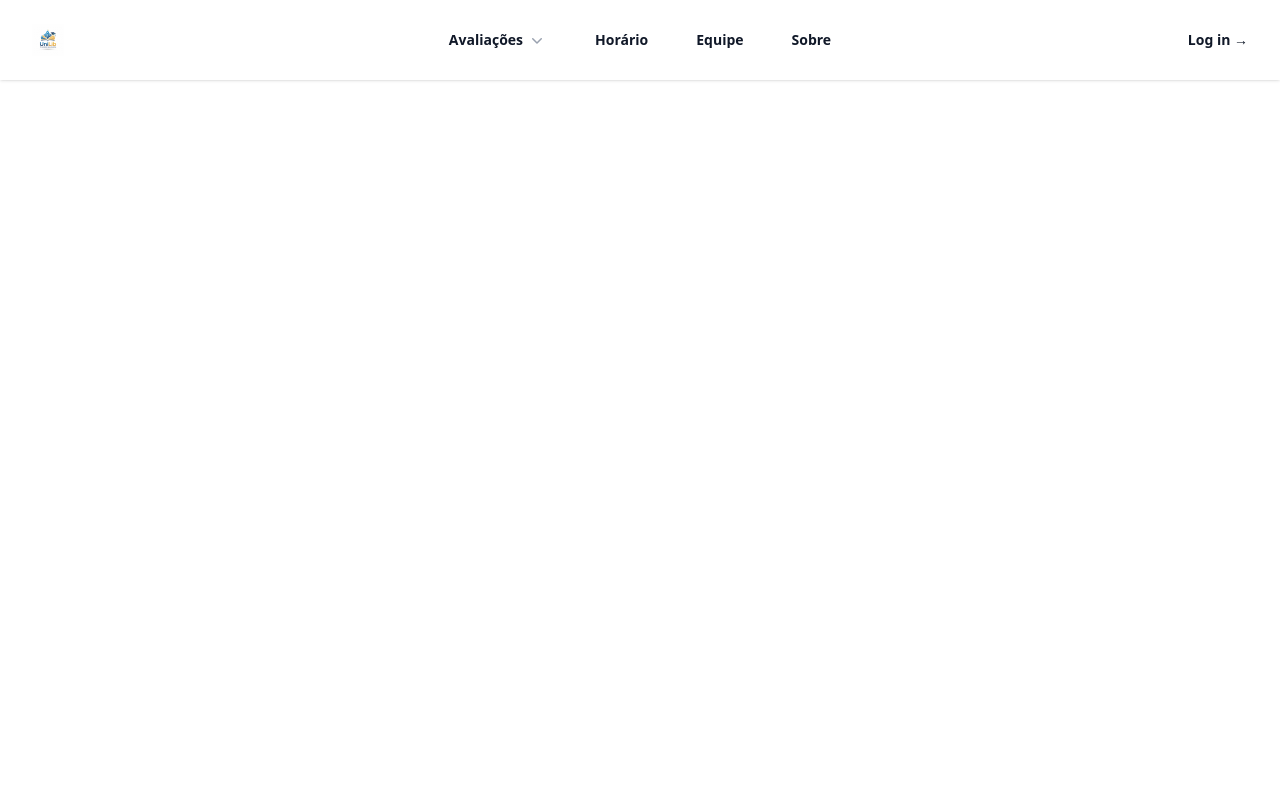
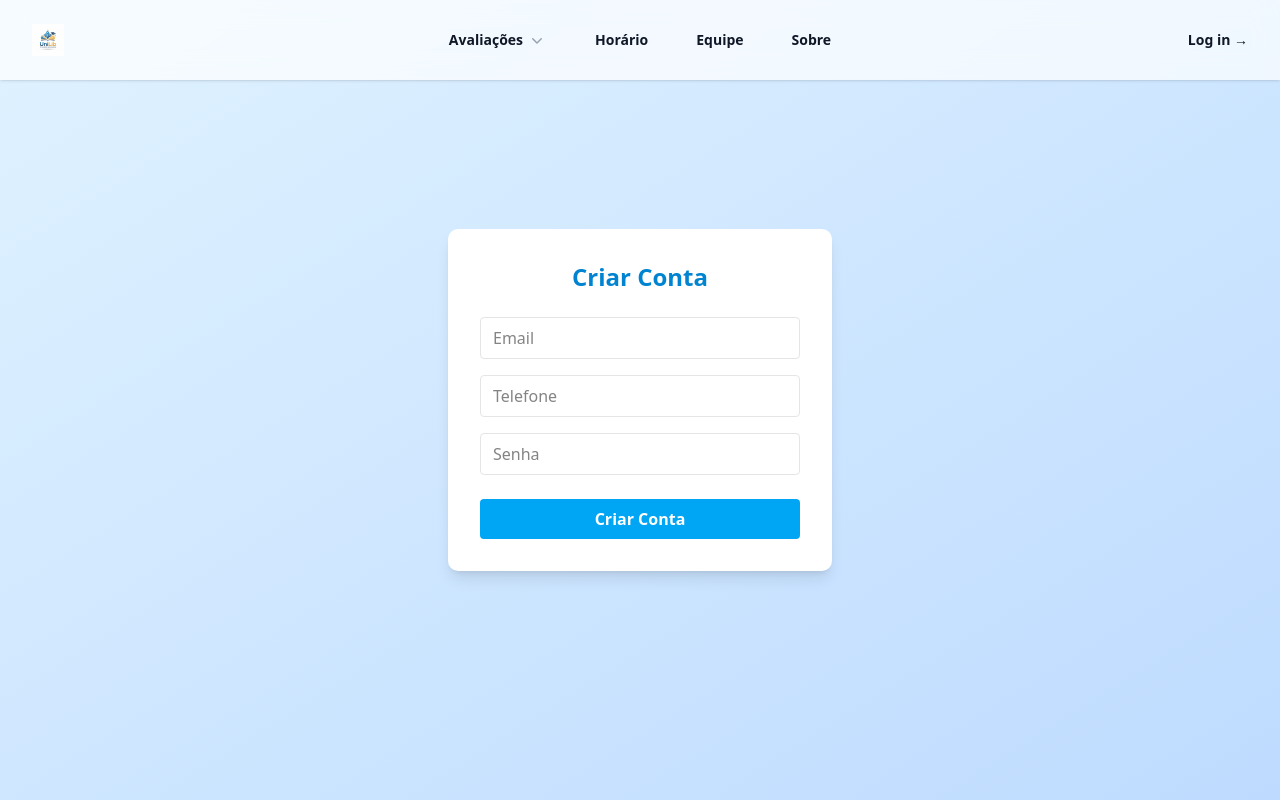
Before and after one commit to Jmisse1ST/ETSI, a React (Vite) app: page /criarConta in a window 1280 px wide. Built offline with nearby package versions, Linux system fonts and the light colour scheme.

Commit message:
Created the register section frontend

```diff
--- a/src/App.tsx
+++ b/src/App.tsx
@@ -7,12 +7,14 @@ import Trabalhos from "./paginas/Trabalhos";
 import Testes from "./paginas/Testes";
 import Home from "./paginas/Home";
 import Login from "./paginas/Login";
+import CriarConta from "./paginas/CriarConta";
 
 const App = () => {
   return (
     <>
       <Header/>
       <Routes>
+        <Route path="/criarConta" element={ <CriarConta /> } />
         <Route path="/login" element={ <Login /> } />
         <Route path="/" element={ <Home />} />
         <Route path="/sobre" element={ <Sobre /> } />
--- a/src/Section/Header.tsx
+++ b/src/Section/Header.tsx
@@ -3,6 +3,7 @@
 import { useState } from 'react';
 import { Link } from 'react-router-dom';
 import logo from '../assets/logo.png';
+import { products } from '../constants/index';
 
 import {
   Dialog,
@@ -17,20 +18,12 @@ import {
 } from '@headlessui/react'
 import {
   Bars3Icon,
-  ChartPieIcon,
-  CursorArrowRaysIcon,
   XMarkIcon,
 } from '@heroicons/react/24/outline'
 import { ChevronDownIcon } from '@heroicons/react/20/solid'
 
-const products = [
-    { name: 'Testes', description: 'Consulte as datas das suas avaliações', to: "/testes", icon: ChartPieIcon },
-    { name: 'Trabalhos', description: 'Consulte as datas de entrega dos seus trabalhos', to: "/trabalhos", icon: CursorArrowRaysIcon }
-]
-
 export default function Header() {
   const [mobileMenuOpen, setMobileMenuOpen] = useState(false)
-
   return (
     <header className="bg-white/70 backdrop-blur-md fixed top-0 left-0 w-full z-50 shadow-sm transition-colors duration-300">
       <nav aria-label="Global" className="mx-auto flex max-w-7xl items-center justify-between p-6 lg:px-8">
@@ -40,9 +33,7 @@ export default function Header() {
             <img
               alt="Logo"
               src={ logo }
-              className="h-8 w-auto"
-
-            />
+              className="h-8 w-auto"/>
           </Link>
         </div>
         <div className="flex lg:hidden">
@@ -169,12 +160,11 @@ export default function Header() {
                 </Link>
               </div>
               <div className="py-6">
-                <a
-                  href="#"
+                <Link to="/login"
                   className="-mx-3 block rounded-lg px-3 py-2.5 text-base/7 font-semibold text-gray-900 hover:bg-gray-50"
                 >
                   Log in
-                </a>
+                </Link>
               </div>
             </div>
           </div>
--- a/src/Section/Team.tsx
+++ b/src/Section/Team.tsx
@@ -17,11 +17,13 @@ export default function Team() {
           <ul role="list" className="grid gap-x-8 gap-y-12 sm:grid-cols-2 sm:gap-y-16 xl:col-span-2">
             {people.map((person) => (
               <li key={person.name}>
-                <div className="flex items-center gap-x-6">
+                <div className="flex items-center gap-x-6 hover:scale-105 transition-transform duration-300 ease-in-out">
                   <a href={person.url} target="_blank" rel="noopener noreferrer">
-                    <img alt={person.alt} src={person.imageUrl} className="size-16 rounded-full w-40 h-30" />
+                    <img alt={person.alt} src={person.imageUrl}
+                    className={`size-16 rounded-full
+                      ${person.smallImage ? 'w-70 h-40 md:mt-[-25px] md:ml-0 ml-[-15px]' : 'w-30 h-30'}`} />
                   </a>
-                  <div>
+                  <div className={`${person.smallImage ? 'md:ml-0 ml-[-40px]' : ''}`}>
                     <h3 className="text-base/7 font-semibold tracking-tight text-gray-900">{person.name}</h3>
                     <a href={person.url} target="_blank" rel="noopener noreferrer"><p className="text-sm/6 font-semibold text-indigo-600">{person.role}</p></a>
                   </div>
@@ -31,14 +33,6 @@ export default function Team() {
           </ul>
         </div>
       </div>
-      <br />
-      <br />
-      <br />
-      <br />
-      <br />
-      <br />
-      <br />
-      <br />
       <Footer />
     </section>
   )
--- a/src/constants/index.ts
+++ b/src/constants/index.ts
@@ -1,3 +1,5 @@
+import { ChartPieIcon, CursorArrowRaysIcon } from '@heroicons/react/24/outline';
+
 const people = [
   {
     name: 'Jemisse Macuacua',
@@ -11,6 +13,7 @@ const people = [
     imageUrl: "src/assets/fabio_blue.png",
     url: 'https://fabiaomainato.vercel.app/',
     alt: 'Fabiao Mainato',
+    smallImage: true,
   },
   {
     name: 'Layton Tesoura',
@@ -21,10 +24,17 @@ const people = [
 ];
 
 const whoWeAre = {
-  title: 'Quem Somos',
+  title: 'Quem Somos?',
   description: 'Somos um grupo dinâmico de indivíduos apaixonados por tecnologia e comprometidos em oferecer as melhores experiências para a comunidade acadêmica.'
 };
+
+const products = [
+    { name: 'Testes', description: 'Consulte as datas das suas avaliações', to: "/testes", icon: ChartPieIcon },
+    { name: 'Trabalhos', description: 'Consulte as datas de entrega dos seus trabalhos', to: "/trabalhos", icon: CursorArrowRaysIcon }
+];
+
 export {
     people,
-    whoWeAre
+    whoWeAre,
+    products
 };
--- /dev/null
+++ b/src/paginas/CriarConta.tsx
@@ -0,0 +1,66 @@
+import { useState } from "react";
+
+const CriarConta = () => {
+  const [email, setEmail] = useState("");
+  const [telefone, setTelefone] = useState("");
+  const [password, setPassword] = useState("");
+  const [error, setError] = useState("");
+  const [loading, setLoading] = useState(false);
+
+  const handleSubmit = (e: React.FormEvent) => {
+    e.preventDefault();
+    setError("");
+    if (!email && !telefone) {
+      setError("Informe o email ou o número de telefone.");
+      return;
+    }
+    setLoading(true);
+    setTimeout(() => {
+      setLoading(false);
+      alert("Conta criada com sucesso!");
+    }, 1000);
+  };
+
+  return (
+    <div className="min-h-screen flex items-center justify-center bg-gradient-to-br from-sky-100 to-blue-200 px-5">
+      <form
+        onSubmit={handleSubmit}
+        className="bg-white p-8 rounded-lg shadow-lg w-full max-w-sm flex flex-col gap-4"
+      >
+        <h2 className="text-2xl font-bold text-center text-sky-600 mb-2">Criar Conta</h2>
+        <input
+          type="email"
+          placeholder="Email"
+          className="border rounded px-3 py-2 focus:outline-none focus:ring-2 focus:ring-sky-400"
+          value={email}
+          onChange={e => setEmail(e.target.value)}
+        />
+        <input
+          type="tel"
+          placeholder="Telefone"
+          className="border rounded px-3 py-2 focus:outline-none focus:ring-2 focus:ring-sky-400"
+          value={telefone}
+          onChange={e => setTelefone(e.target.value)}
+        />
+        <input
+          type="password"
+          placeholder="Senha"
+          className="border rounded px-3 py-2 focus:outline-none focus:ring-2 focus:ring-sky-400"
+          value={password}
+          onChange={e => setPassword(e.target.value)}
+          required
+        />
+        {error && <div className="text-red-500 text-sm text-center">{error}</div>}
+        <button
+          type="submit"
+          className="bg-sky-500 hover:bg-sky-600 text-white font-semibold rounded py-2 mt-2 transition"
+          disabled={loading || (!email && !telefone)}
+        >
+          {loading ? "Criando..." : "Criar Conta"}
+        </button>
+      </form>
+    </div>
+  );
+};
+
+export default CriarConta;
--- a/src/paginas/Login.tsx
+++ b/src/paginas/Login.tsx
@@ -1,4 +1,5 @@
 import { useState } from "react";
+import { Link } from "react-router-dom";
 
 const Login = () => {
   const [email, setEmail] = useState("");
@@ -23,7 +24,7 @@ const Login = () => {
   };
 
   return (
-    <div className="min-h-screen flex items-center justify-center bg-gradient-to-br from-sky-100 to-blue-200">
+    <div className="min-h-screen flex items-center justify-center bg-gradient-to-br from-sky-100 to-blue-200 px-5">
       <form
         onSubmit={handleSubmit}
         className="bg-white p-8 rounded-lg shadow-lg w-full max-w-sm flex flex-col gap-4"
@@ -63,6 +64,9 @@ const Login = () => {
         >
           {loading ? "Entrando..." : "Entrar"}
         </button>
+        <div className="flex items-center justify-center">
+          <Link to="/criarConta" className="text-xs text-sky-500 text-center underline ">Criar Conta</Link>
+        </div>
         <div className="text-xs text-gray-500 text-center mt-2">
           Esqueceu a senha? <a href="#" className="text-sky-500 hover:underline">Recuperar</a>
         </div>
```
